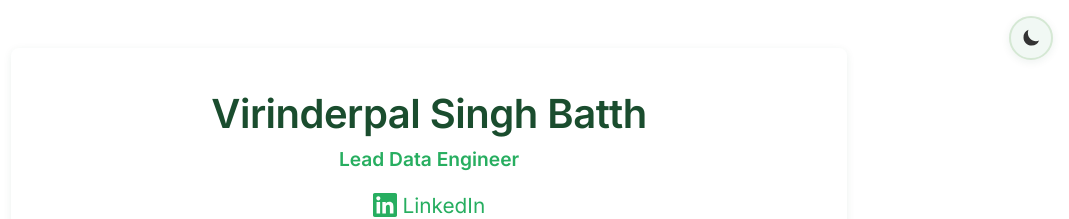
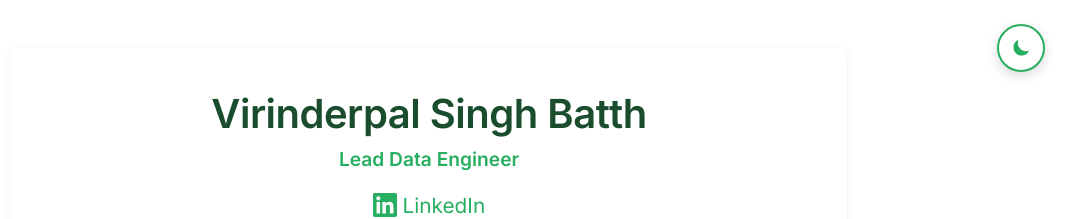
Before and after one commit to vsbatth6/vsbatth6.github.io, a Jekyll site: the page built from index.md, in a window 1280 px wide. Shown: the top 219 px of the page, without its empty margins (211-1280 px from the left). Built offline with Jekyll 4.4.1, drawn with Linux system fonts in a browser that asks for light colours.

Commit message:
Make dark mode toggle more prominent and visible
- Increase button size to 48px
- Use secondary color for border (green accent)
- Higher z-index (9999) to ensure visibility
- Stronger box shadow for depth
- Add subtle pulse animation on page load
- Enhanced hover effect with larger scale

```diff
--- a/assets/css/style.css
+++ b/assets/css/style.css
@@ -693,28 +693,35 @@ h2:last-of-type + ul li:hover {
 /* Theme toggle button */
 .theme-toggle {
     position: fixed;
-    top: 1rem;
-    right: 1rem;
-    width: 44px;
-    height: 44px;
+    top: 1.5rem;
+    right: 1.5rem;
+    width: 48px;
+    height: 48px;
     border-radius: 50%;
-    border: 2px solid var(--border-color);
-    background-color: var(--section-bg);
-    color: var(--text-color);
+    border: 2px solid var(--secondary-color);
+    background-color: var(--bg-color);
+    color: var(--secondary-color);
     cursor: pointer;
     display: flex;
     align-items: center;
     justify-content: center;
     transition: all 0.3s ease;
-    z-index: 1000;
-    box-shadow: var(--shadow);
+    z-index: 9999;
+    box-shadow: 0 4px 12px rgba(0, 0, 0, 0.15);
+    animation: pulse-once 2s ease-in-out;
+}
+
+@keyframes pulse-once {
+    0%, 100% { transform: scale(1); }
+    50% { transform: scale(1.1); }
 }
 
 .theme-toggle:hover {
     background-color: var(--secondary-color);
     color: var(--bg-color);
     border-color: var(--secondary-color);
-    transform: scale(1.05);
+    transform: scale(1.1);
+    box-shadow: 0 6px 20px rgba(0, 0, 0, 0.2);
 }
 
 .theme-toggle svg {
```
